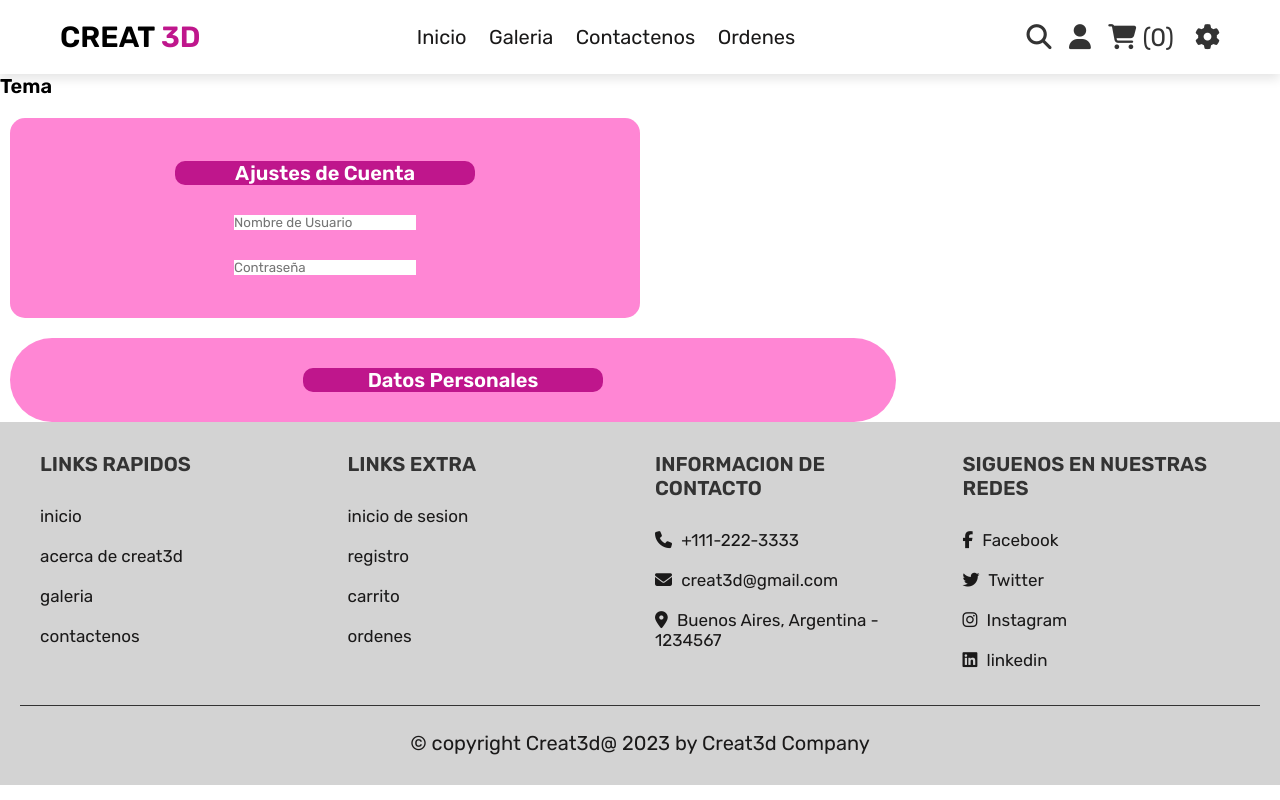
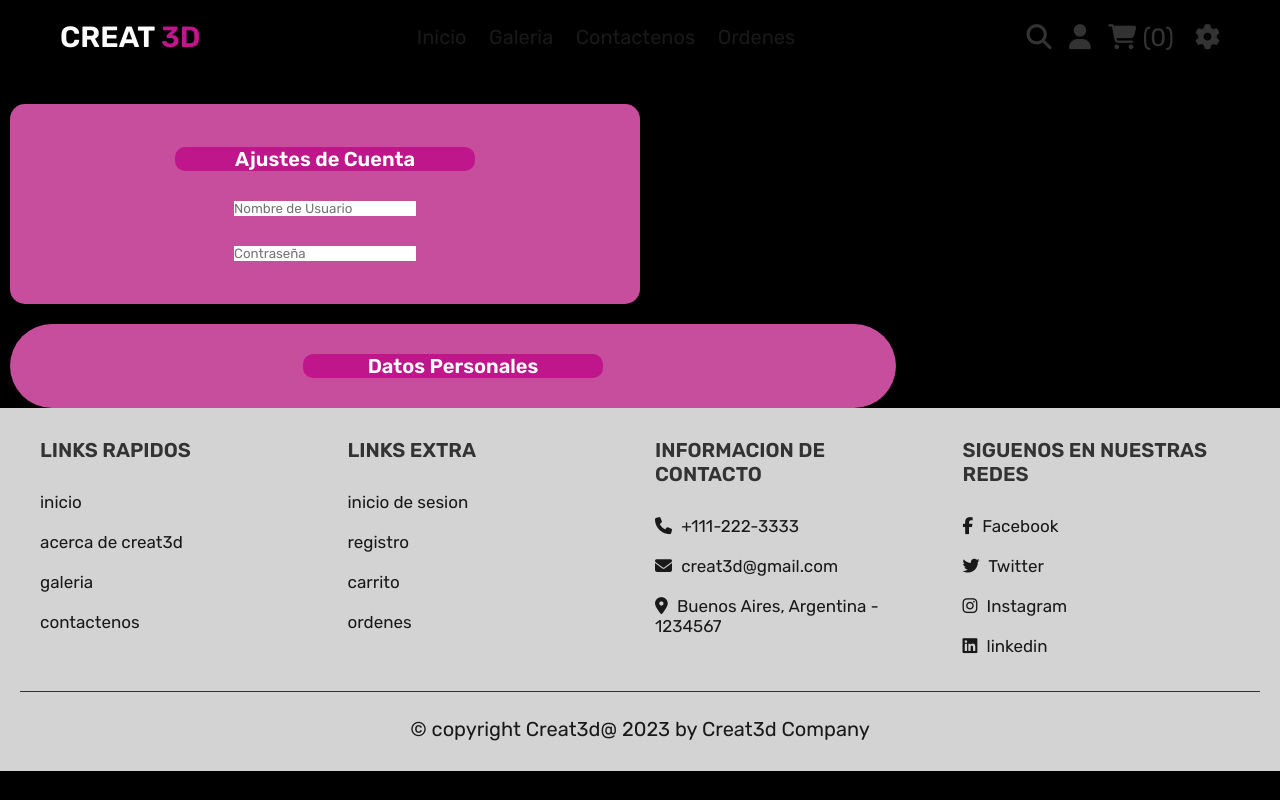
Before and after one commit to AgustinMarino/Mejora-css, a PHP site: page /settings.php in a window 1280 px wide. Run offline with PHP 8.4, Linux system fonts and the light colour scheme; the visitor is signed in with stand-in values (Sample User, id 1); data that the repository does not hold is empty; style sheets or scripts are compiled from the project's sources; some libraries are stand-ins or nearby versions.

Commit message:
modo oscuo/claro version beta

```diff
--- /dev/null
+++ b/pruebasTxT-main/project/css/dark.css
@@ -0,0 +1,34 @@
+:root{
+    --background-color:#f5f5f5 ;
+}
+.logo{
+    color: black;
+}
+.header{
+    color: black;
+    background-color: black;
+    border-width: 5px;
+
+    .header .header-2{
+      color: black;
+      background-color: white;
+   }
+}
+.header-2 .div{
+    color: black;
+    border-color:rgb(255, 100, 200, 0.78);
+    border-width: 5px;
+}
+.claro-oscuro{
+    display: flex;
+    color: rgb(0, 0, 0);
+    background-color: rgb(255, 100, 200, 0.78);
+    width: 180px;
+    align-items: center;
+    text-align: center;
+    border-radius: 10px;
+    margin-left: 10px;
+    margin-top: 10px;
+
+
+}
--- /dev/null
+++ b/pruebasTxT-main/project/css/light.css
@@ -0,0 +1,31 @@
+:root{
+    --background-color:#000000 ;
+}
+.html{
+    color: rgb(0, 0, 0);
+}
+.logo{
+    color: white;
+}
+.header{
+    color: white;
+    background-color: black;
+}
+.header .header-2{
+    color: white;
+    background-color: rgb(0, 0, 0);
+}
+.header-2 .div{
+    color: rgb(255, 255, 255);
+}
+.claro-oscuro{
+    display: flex;
+    color: rgb(0, 0, 0);
+    background-color: rgb(255, 100, 200, 0.78);
+    width: 180px;
+    align-items: center;
+    text-align: center;
+    border-radius: 10px;
+    margin-left: 10px;
+    margin-top: 10px;
+}
--- /dev/null
+++ b/pruebasTxT-main/project/css/main.css
@@ -0,0 +1,6 @@
+:root{
+    color-scheme: dark light;
+}
+body{
+    background-color: var(--background-color);
+}
--- a/pruebasTxT-main/project/css/style.css
+++ b/pruebasTxT-main/project/css/style.css
@@ -927,8 +927,4 @@
   width: 300px;
   margin-bottom: 30px;
   margin-top: 30px;
-}
-
-.claro-oscuro {
-  display: flex;
 }/*# sourceMappingURL=style.css.map */
--- a/pruebasTxT-main/project/css/style.scss
+++ b/pruebasTxT-main/project/css/style.scss
@@ -940,6 +940,3 @@
    margin-bottom: 30px;
    margin-top: 30px;
 }
-.claro-oscuro{
-   display: flex;
-}
--- a/pruebasTxT-main/project/settings.php
+++ b/pruebasTxT-main/project/settings.php
@@ -35,13 +35,25 @@
     <meta name="viewport" content="width=device-width, initial-scale=1.0">
     <title>Document</title>
     <link rel="stylesheet" href="css/style.scss">
+    <link rel="stylesheet" href="css/main.css">
+    <link rel="stylesheet" media="(prefers-color-scheme: light)" href="css/light.css">
+    <link rel="stylesheet" media="(prefers-color-scheme: dark)" href="css/dark.css">
     <link rel="stylesheet" href="https://cdnjs.cloudflare.com/ajax/libs/font-awesome/6.0.0/css/all.min.css">
     <script src="https://kit.fontawesome.com/2c36e9b7b1.js" crossorigin="anonymous"></script>
+    <script type="module" src="https://unpkg.com/dark-mode-toggle"></script>
     <?php include 'layout/header.php';?>
 </head>
 <body>
-  <h1 class="claro-oscuro">Tema</h1>
-
+  <h1 class="claro-oscuro">
+  <dark-mode-toggle
+    id="dark-mode-toggle-1"
+    legend="tema"
+    appearance="toggle"
+    dark=""
+    light=""
+    remember="Remember this"
+  ></dark-mode-toggle>
+  </h1>
   <div class="ajustescuenta">
      <h1 class="Ajustes-de-cuenta">Ajustes de Cuenta</h1>
             <h2 class="capsulas-1">
```
Also changed, not shown: pruebasTxT-main/project/css/settings.css (deleted), 1 other file.
